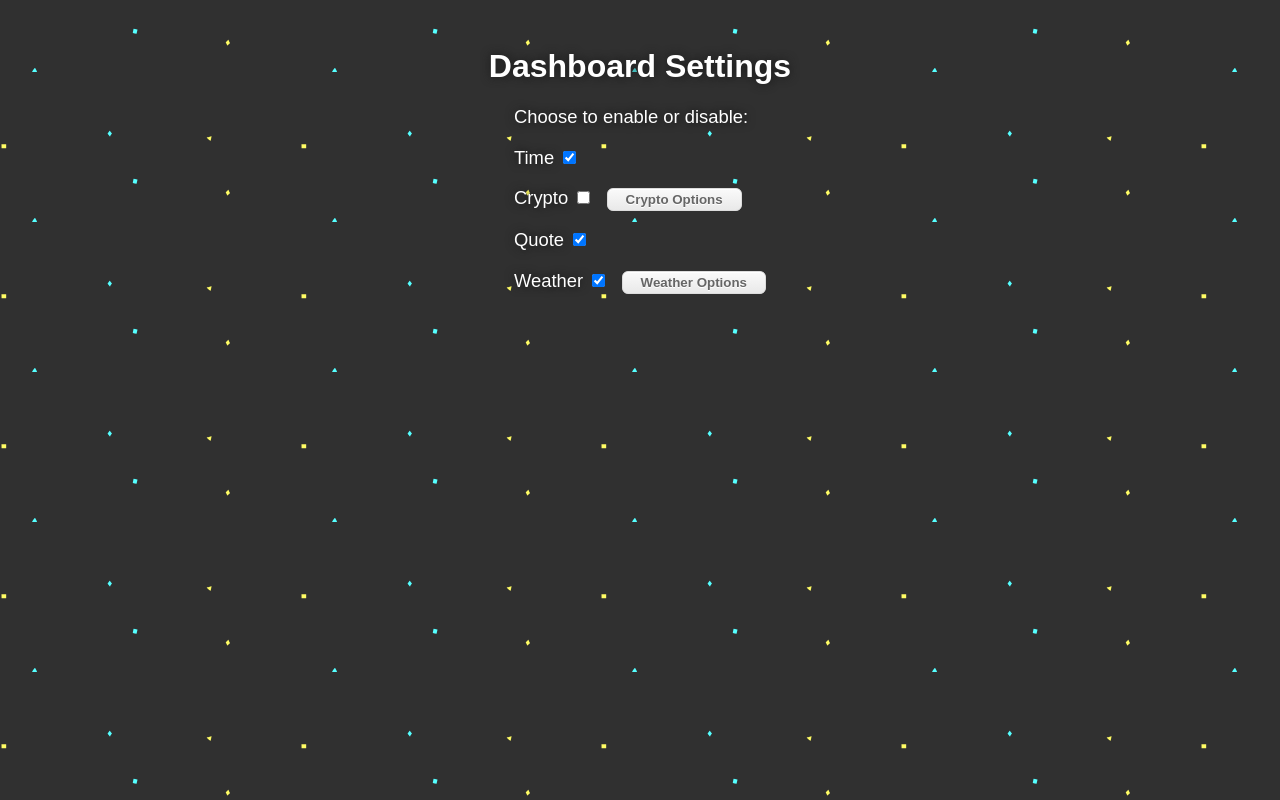
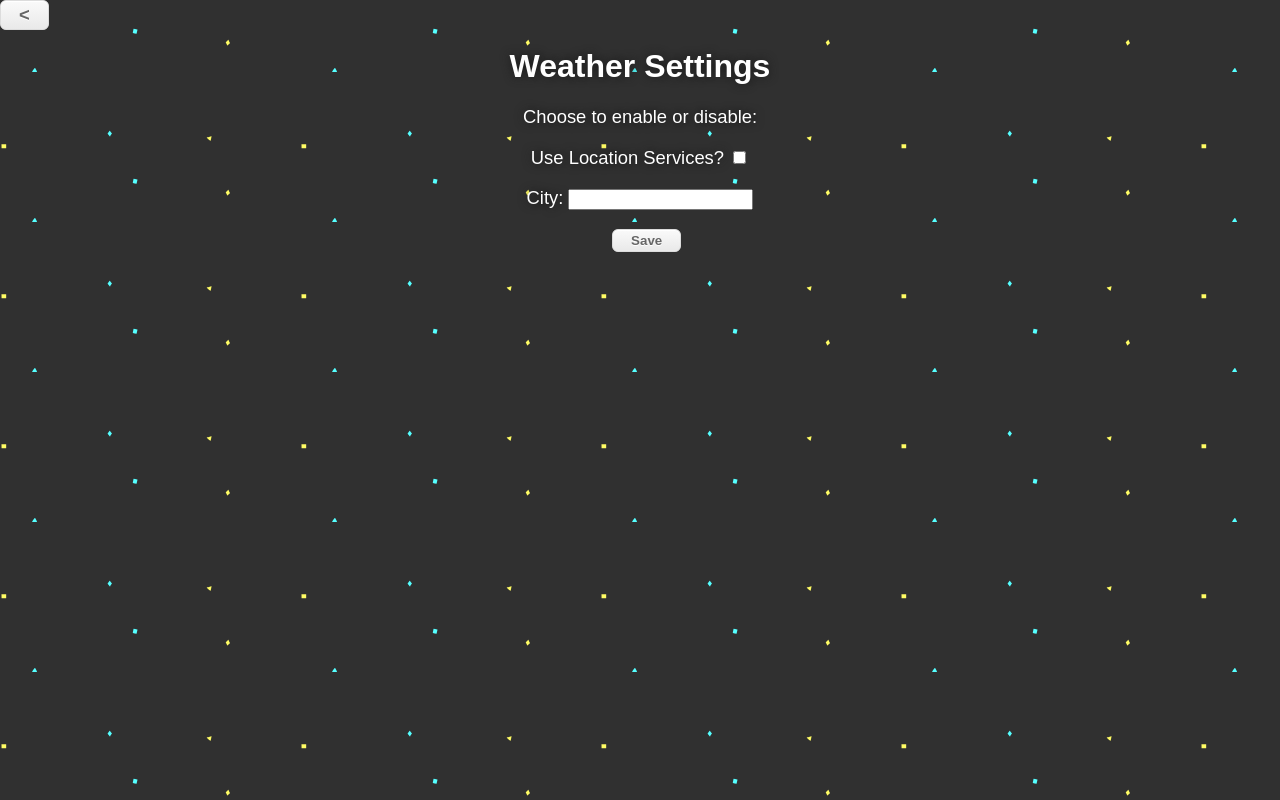
Before and after one commit to dpass47/celestial-dashboard, a browser extension: page settings.html in a window 1280 px wide. Both pictures are taken after a click on the button "Weather Options". Drawn offline with Linux system fonts and the light colour scheme.

Commit message:
Added weather options

```diff
--- a/css/settings.css
+++ b/css/settings.css
@@ -8,7 +8,8 @@
 }
 
 .settings-container,
-.crypto-settings {
+.crypto-settings,
+.weather-settings {
 	text-align: center;
 	max-width: 550px;
 	margin: 0 auto;
--- a/js/settings.js
+++ b/js/settings.js
@@ -1,43 +1,81 @@
 const cryptoBtn = document.querySelector('.crypto-btn');
 const settingsContainer = document.querySelector('.settings-container');
 const cryptoSettings = document.querySelector('.crypto-settings');
-let cryptoEnable = document.querySelector('.crypto-enable');
-let timeEnable = document.querySelector('.time-enable');
-let weatherEnable = document.querySelector('.weather-enable');
-let quoteEnable = document.querySelector('.quote-enable');
-let bitcoinEnable = document.querySelector('.bitcoin-enable')
-let ethereumEnable = document.querySelector('.ethereum-enable')
-let dogecoinEnable = document.querySelector('.dogecoin-enable')
+const weatherSettings = document.querySelector('.weather-settings');
+const weatherBtn = document.querySelector('.weather-btn');
+const cryptoEnable = document.querySelector('.crypto-enable');
+const timeEnable = document.querySelector('.time-enable');
+const weatherEnable = document.querySelector('.weather-enable');
+const quoteEnable = document.querySelector('.quote-enable');
+const bitcoinEnable = document.querySelector('.bitcoin-enable');
+const ethereumEnable = document.querySelector('.ethereum-enable');
+const dogecoinEnable = document.querySelector('.dogecoin-enable');
+const userLocationText = document.querySelector('.user-location-text');
+const userLocationSettings = document.querySelector('.user-location-settings');
+const userLocationEnable = document.querySelector('.user-location-enable');
+const saveWeatherBtn = document.querySelector('.save-weather-btn');
 let enabledSettings = [];
 let cryptoOptions = [];
+
+if (localStorage.getItem('locationEnabled')) {
+	userLocationEnable.checked = true;
+	userLocationSettings.style.display = 'none';
+}
 
 document.querySelector('.return-btn').addEventListener('click', () => {
 	settingsContainer.style.display = 'block';
 	cryptoSettings.style.display = 'none';
+	weatherSettings.style.display = 'none';
 });
+
+weatherBtn.addEventListener('click', () => {
+	settingsContainer.style.display = 'none';
+	weatherSettings.style.display = 'block';
+});
+
+userLocationEnable.addEventListener('click', () => {
+	document.querySelector('.settings-prompt-weather').textContent =
+		'Settings available upon refresh';
+	if (userLocationEnable.checked) {
+		userLocationSettings.style.display = 'none';
+		localStorage.setItem('locationEnabled', JSON.stringify(true));
+	} else {
+		userLocationSettings.style.display = 'block';
+		localStorage.setItem('locationEnabled', JSON.stringify(false));
+	}
+});
+
+saveWeatherBtn.addEventListener('click', () => {
+	JSON.stringify(localStorage.setItem('userCity', userLocationText.value));
+});
+
+if (localStorage.getItem('userCity')) {
+	userLocationText.value = localStorage.getItem('userCity');
+}
 
 cryptoBtn.addEventListener('click', () => {
 	settingsContainer.style.display = 'none';
 	cryptoSettings.style.display = 'block';
 	if (localStorage.getItem('cryptoSettings')) {
-		cryptoOptions = JSON.parse(localStorage.getItem('cryptoSettings'))
+		cryptoOptions = JSON.parse(localStorage.getItem('cryptoSettings'));
 		cryptoOptions.includes('Bitcoin') ? '' : (bitcoinEnable.checked = false);
 		cryptoOptions.includes('Ethereum') ? '' : (ethereumEnable.checked = false);
 		cryptoOptions.includes('Dogecoin') ? '' : (dogecoinEnable.checked = false);
-	} else if (localStorage.getItem('cryptoSettings') === null ){
-			cryptoOptions = ['Bitcoin']
-			cryptoOptions.includes('Bitcoin') ? '' : (ethereumEnable.checked = false) (dogecoinEnable.checked = false)
-			localStorage.setItem('cryptoSettings', JSON.stringify(cryptoOptions))
-		}
+	} else if (localStorage.getItem('cryptoSettings') === null) {
+		cryptoOptions = ['Bitcoin'];
+		cryptoOptions.includes('Bitcoin')
+			? ''
+			: (ethereumEnable.checked = false)((dogecoinEnable.checked = false));
+		localStorage.setItem('cryptoSettings', JSON.stringify(cryptoOptions));
+	}
 });
 
 cryptoEnable.addEventListener('click', () => {
 	if (localStorage.getItem('cryptoSettings')) {
-
 	} else {
-		localStorage.setItem('cryptoSettings', JSON.stringify('Bitcoin'))
+		localStorage.setItem('cryptoSettings', JSON.stringify('Bitcoin'));
 	}
-})
+});
 
 var checkboxes = document.querySelectorAll(
 	'input[type=checkbox][name=main-settings]'
@@ -51,24 +89,22 @@ if (localStorage.getItem('enabledSettings')) {
 	enabledSettings.includes('quote') ? '' : (quoteEnable.checked = false);
 } else {
 	enabledSettings = ['time, quote, weather'];
-	enabledSettings.includes('crypto') ? '' : (cryptoEnable.checked = false)
-	localStorage.setItem('enabledSettings', JSON.stringify(enabledSettings))
+	enabledSettings.includes('crypto') ? '' : (cryptoEnable.checked = false);
+	localStorage.setItem('enabledSettings', JSON.stringify(enabledSettings));
 }
 
-
 if (localStorage.getItem('cryptoSettings')) {
-		cryptoOptions = JSON.parse(localStorage.getItem('cryptoSettings'))
-		cryptoOptions.includes('Bitcoin') ? '' : (bitcoinEnable.checked = false);
-		cryptoOptions.includes('Ethereum') ? '' : (ethereumEnable.checked = false);
-		cryptoOptions.includes('Dogecoin') ? '' : (dogecoinEnable.checked = false);
-	} else if (localStorage.getItem('cryptoSettings') === null ){
-			cryptoOptions = ['Bitcoin']
-			cryptoOptions.includes('Bitcoin') ? '' : (ethereumEnable.checked = false) (dogecoinEnable.checked = false)
-			localStorage.setItem('cryptoSettings', JSON.stringify(cryptoOptions))
-		}
-
-
-
+	cryptoOptions = JSON.parse(localStorage.getItem('cryptoSettings'));
+	cryptoOptions.includes('Bitcoin') ? '' : (bitcoinEnable.checked = false);
+	cryptoOptions.includes('Ethereum') ? '' : (ethereumEnable.checked = false);
+	cryptoOptions.includes('Dogecoin') ? '' : (dogecoinEnable.checked = false);
+} else if (localStorage.getItem('cryptoSettings') === null) {
+	cryptoOptions = ['Bitcoin'];
+	cryptoOptions.includes('Bitcoin')
+		? ''
+		: (ethereumEnable.checked = false)((dogecoinEnable.checked = false));
+	localStorage.setItem('cryptoSettings', JSON.stringify(cryptoOptions));
+}
 
 checkboxes.forEach(function (checkbox) {
 	checkbox.addEventListener('change', function () {
@@ -81,8 +117,6 @@ checkboxes.forEach(function (checkbox) {
 		localStorage.setItem('enabledSettings', JSON.stringify(enabledSettings));
 	});
 });
-
-
 
 var cryptoCheckboxes = document.querySelectorAll(
 	'input[type=checkbox][name=crypto-checkbox]'
--- a/package.json
+++ b/package.json
@@ -1,9 +1,3 @@
-<<<<<<< HEAD
 {
 	"type": "module"
 }
-=======
-{
-	"type": "module"
-}
->>>>>>> 1f24e3f9fc322b2435f82a676ed30c02d112678f
--- a/settings.html
+++ b/settings.html
@@ -54,12 +54,34 @@
 						name="main-settings"
 						class="weather-enable"
 						checked
-					/><button>Weather Options</button>
+					/><button class="weather-btn">Weather Options</button>
 				</p>
+			</div>
+		</div>
 
-				<div class="weather-settings">
-					<p>Location <input type="text" /></p>
-				</div>
+		<div class="weather-settings">
+			<a class="return-btn"><</a>
+			<h1>Weather Settings</h1>
+			<p class="settings-prompt-weather">Choose to enable or disable:</p>
+			<p>
+				Use Location Services?
+				<input
+					type="checkbox"
+					name="user-location"
+					class="user-location-enable"
+					value="location"
+				/>
+			</p>
+			<div class="user-location-settings">
+				<p>
+					City:
+					<input
+						type="text"
+						name="user-location-text"
+						class="user-location-text"
+					/>
+				</p>
+				<button class="save-weather-btn">Save</button>
 			</div>
 		</div>
 
```
Also changed, not shown: js/index.js (+32 -5 lines).
